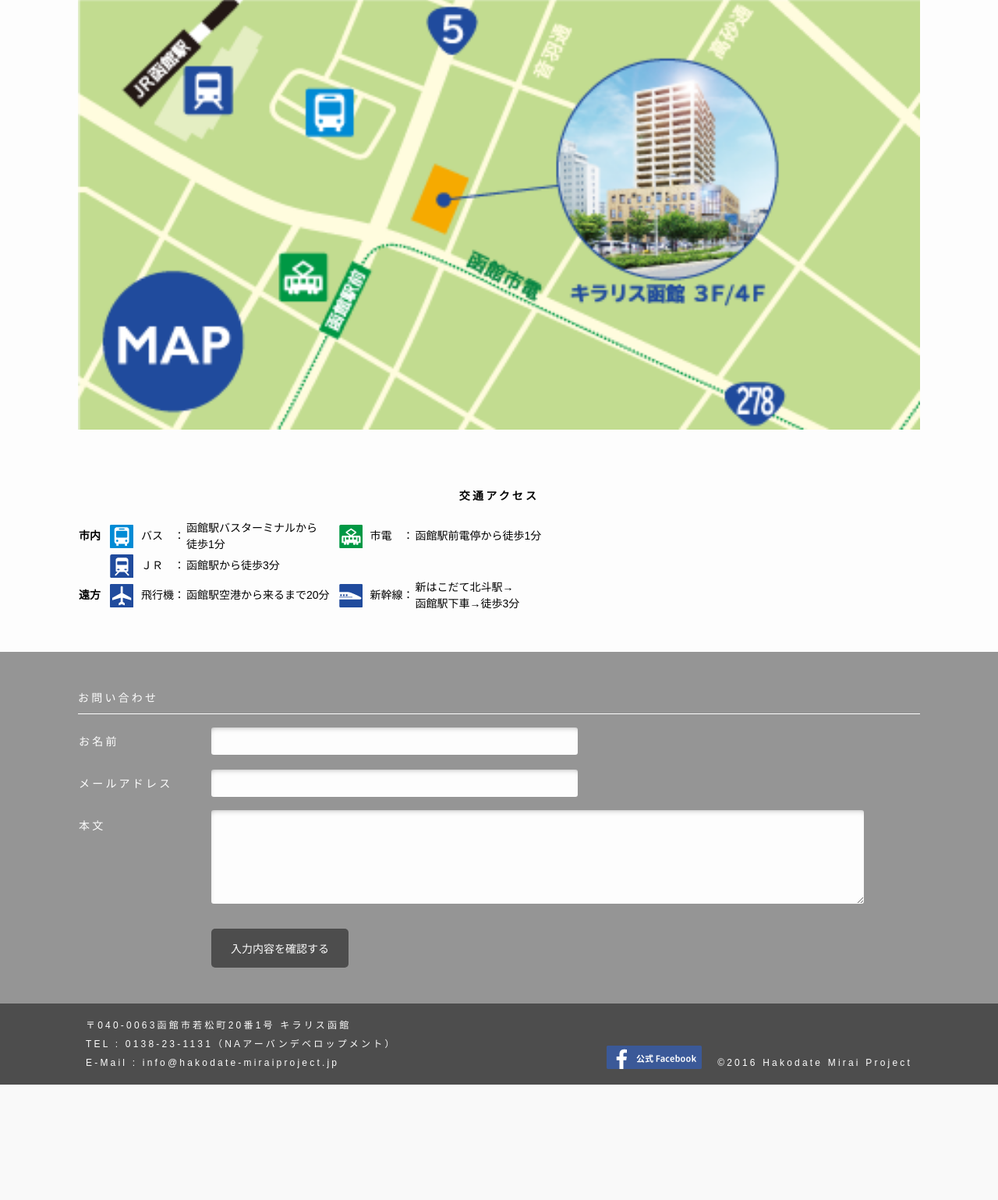
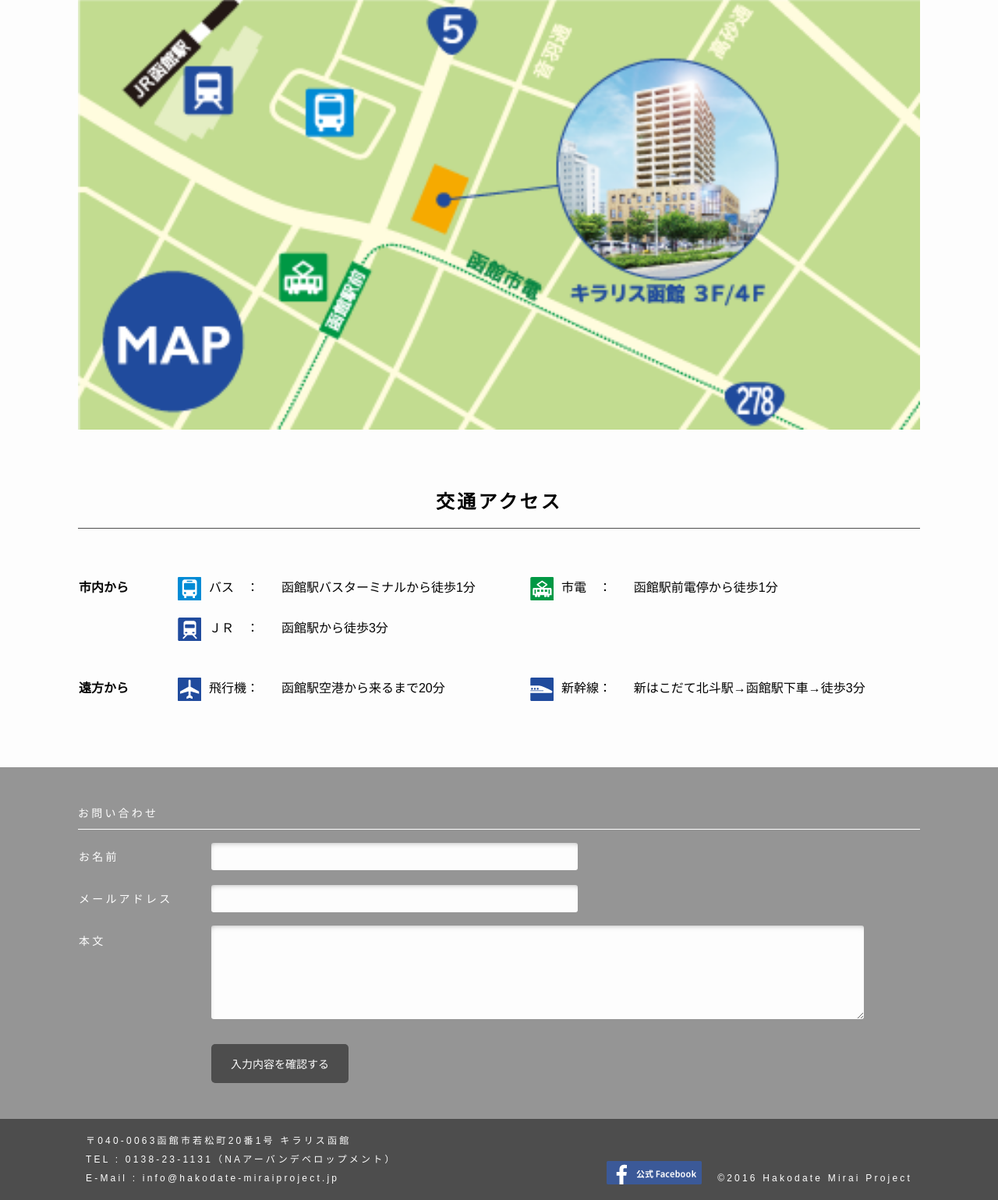
Before and after one commit to YngLab/MProjectPreSite, a PHP site: page / in a window 1280 px wide. Shown: the part 4363-5902 px from the top of the page at 78% size. Before the commit the page ends 5754 px from the top, so only its background shows below. Run offline with PHP 8.4, Linux system fonts and the light colour scheme.

Commit message:
#21 comp

```diff
--- a/css/base/_util.scss
+++ b/css/base/_util.scss
@@ -14,7 +14,8 @@ html{
 h2{
   border-bottom: 1px solid $h2__bbColor;
   font-size: $h2__fontSize;
+  margin: 0 auto 50px auto;
   padding-bottom: 15px;
-  margin: 0 auto 50px auto;
+  text-align: center;
   width: $pc__w;
 }
--- a/css/layout/_main.scss
+++ b/css/layout/_main.scss
@@ -193,6 +193,9 @@ header{
   tr{
     border-bottom: 1px solid;
   }
+  tr.info_tableMap{
+    border-bottom: hidden;
+  }
 }
 
 .info_table-head{
@@ -204,28 +207,30 @@ header{
   width: $info_table-main__w;
 }
 
-tr.info_tableMap{
-  border-bottom: hidden;
-}
-
 .info_map{
   height: auto;
   width: 100%;
 }
 
 #access{
-  margin-top: 75px;
+  margin: 75px auto 50px auto;
+  width: $pc__w;
 }
 
-.info_accessTable{
+.accessTable{
   text-align: left;
   letter-spacing: 0em;
-}
-.info_accessIcon{
-  margin: 0 10px;
+  line-height: 50px;
+  width: 100%;
+  tr.accessTable-far{
+    line-height: 100px;
+  }
+  th{
+    padding-right: 30px;
+  }
 }
 
-.info_accessTableHead{
+.accessIcon{
   margin: 0 10px;
 }
 
--- a/css/style.css
+++ b/css/style.css
@@ -546,8 +546,9 @@ html {
 h2 {
   border-bottom: 1px solid #4D4D4D;
   font-size: 24px;
+  margin: 0 auto 50px auto;
   padding-bottom: 15px;
-  margin: 0 auto 50px auto;
+  text-align: center;
   width: 1080px;
 }
 
@@ -763,6 +764,9 @@ header {
 .info_table tr {
   border-bottom: 1px solid;
 }
+.info_table tr.info_tableMap {
+  border-bottom: hidden;
+}
 
 .info_table-head {
   width: 180px;
@@ -773,29 +777,30 @@ header {
   width: 450px;
 }
 
-tr.info_tableMap {
-  border-bottom: hidden;
-}
-
 .info_map {
   height: auto;
   width: 100%;
 }
 
 #access {
-  margin-top: 75px;
+  margin: 75px auto 50px auto;
+  width: 1080px;
 }
 
-.info_accessTable {
+.accessTable {
   text-align: left;
   letter-spacing: 0em;
+  line-height: 50px;
+  width: 100%;
+}
+.accessTable tr.accessTable-far {
+  line-height: 100px;
+}
+.accessTable th {
+  padding-right: 30px;
 }
 
-.info_accessIcon {
-  margin: 0 10px;
-}
-
-.info_accessTableHead {
+.accessIcon {
   margin: 0 10px;
 }
 
--- a/index.html
+++ b/index.html
@@ -188,20 +188,22 @@
 
   <img src="img/access_map.png" alt="アクセス地図" class="info_map">
 
-  <div id="access" class="info_access">
-    <h4>交通アクセス</h4>
+</div>
 
-    <table class="info_accessTable">
+<div id="access">
+  <h2>交通アクセス</h2>
+
+  <table class="accessTable">
     <tr>
-        <th>市内</th>
-        <td class="info_accessTableHead">
-          <img src="img/access_bus.png" alt="バス" class="info_accessIcon">バス　：
+      <th>市内から</th>
+      <td class="accessTableHead">
+        <img src="img/access_bus.png" alt="バス" class="accessIcon">バス　：
       </td>
       <td>
-          函館駅バスターミナルから<br>徒歩1分
+        函館駅バスターミナルから徒歩1分
       </td>
-        <td class="info_accessTableHead">
-          <img src="img/access_train.png" alt="市電" class="info_accessIcon">市電　：
+      <td class="accessTableHead">
+        <img src="img/access_train.png" alt="市電" class="accessIcon">市電　：
       </td>
       <td>
         函館駅前電停から徒歩1分
@@ -210,7 +212,7 @@
     <tr>
       <th></th>
       <td>
-          <img src="img/access_jr.png" alt="JR" class="info_accessIcon">ＪＲ　：
+        <img src="img/access_jr.png" alt="JR" class="accessIcon">ＪＲ　：
       </td>
       <td>
         函館駅から徒歩3分
@@ -218,23 +220,22 @@
       <td></td>
       <td></td>
     </tr>
-      <tr>
-        <th>遠方</th>
+    <tr class="accessTable-far">
+      <th>遠方から</th>
       <td>
-          <img src="img/access_air.png" alt="飛行機" class="info_accessIcon">飛行機：
+        <img src="img/access_air.png" alt="飛行機" class="accessIcon">飛行機：
       </td>
       <td>
         函館駅空港から来るまで20分
       </td>
       <td>
-          <img src="img/access_shinkansen.png" alt="新幹線" class="info_accessIcon">新幹線：
+        <img src="img/access_shinkansen.png" alt="新幹線" class="accessIcon">新幹線：
       </td>
       <td>
-          新はこだて北斗駅→<br>函館駅下車→徒歩3分
+        新はこだて北斗駅→函館駅下車→徒歩3分
       </td>
     </tr>
   </table>
-  </div>
 </div>
 
 <div id="contact">
```
Lines whose indentation alone changed are shown as unchanged.
